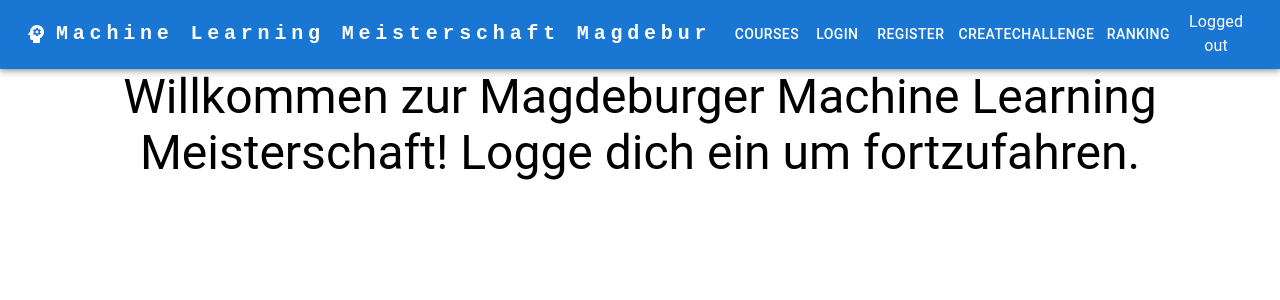
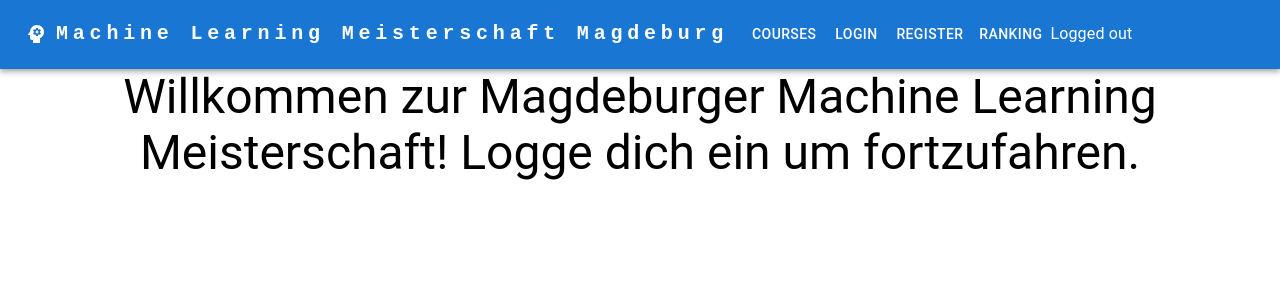
Before and after one commit to 2mey10/Scrum-in-Practice, a React (Create React App) app in the folder frontend/: page / in a window 1280 px wide. Shown: the top 300 px of the page. Built offline with nearby package versions, Linux system fonts and the light colour scheme.

Commit message:
only tutors can access creation of challenges

```diff
--- a/frontend/src/components/Navbar.jsx
+++ b/frontend/src/components/Navbar.jsx
@@ -11,8 +11,9 @@ import {useContext} from "react";
 import AuthContext from "../context/AuthContext";
 import Box from "@mui/material/Box";
 
-const pages_logged_in = ['Courses','CreateChallenge','Ranking'];
-const pages_logged_out = ['Courses', 'Login','Register','CreateChallenge','Ranking'];
+const user_pages_logged_in = ['Courses','Ranking'];
+const tutor_pages_logged_in = ['Courses','CreateChallenge','Ranking'];
+const pages_logged_out = ['Courses', 'Login','Register','Ranking'];
 const applicationName = "Machine Learning Meisterschaft Magdeburg"
 function ResponsiveAppBar() {
     // const user = false;
@@ -30,7 +31,35 @@ function ResponsiveAppBar() {
             textDecoration: 'none',
     }
 
-    const fetchLoginStatus = () => {
+
+    const getAccesPages = (user) => {
+        console.log("getting access...")
+        console.log(user)
+        if (user.tutortoken==="tutor"){
+            return tutor_pages_logged_in;
+        }
+        else {
+            return user_pages_logged_in
+        }
+
+    }
+    const showTutorPages = () => {
+        return (user.tutortoken==="tutor")?(
+            user_pages_logged_in.map((page) =>(
+                <Button
+                    key={page}
+                    component="a"
+                    href={`/${page.toLowerCase()}`}
+                    sx={{ my: 2, color: 'white', display: 'block' }}
+                >
+                    {page}
+                </Button>
+            )
+        )
+        ):(<div></div>)
+    }
+
+    const showLogout = () => {
         return user?(
 
             <>
@@ -84,7 +113,7 @@ function ResponsiveAppBar() {
 
                     {/*show pages*/}
                     {/*<Router>*/}
-                        {user ? pages_logged_in.map((page) => (
+                        {user ? getAccesPages(user).map((page) =>(
                             <Button
                                 key={page}
                                 component="a"
@@ -118,7 +147,7 @@ function ResponsiveAppBar() {
                     >
                         TEST
                     </Typography>
-                    {fetchLoginStatus()}
+                    {showLogout()}
                 </Toolbar>
             </Container>
         </AppBar>
```
